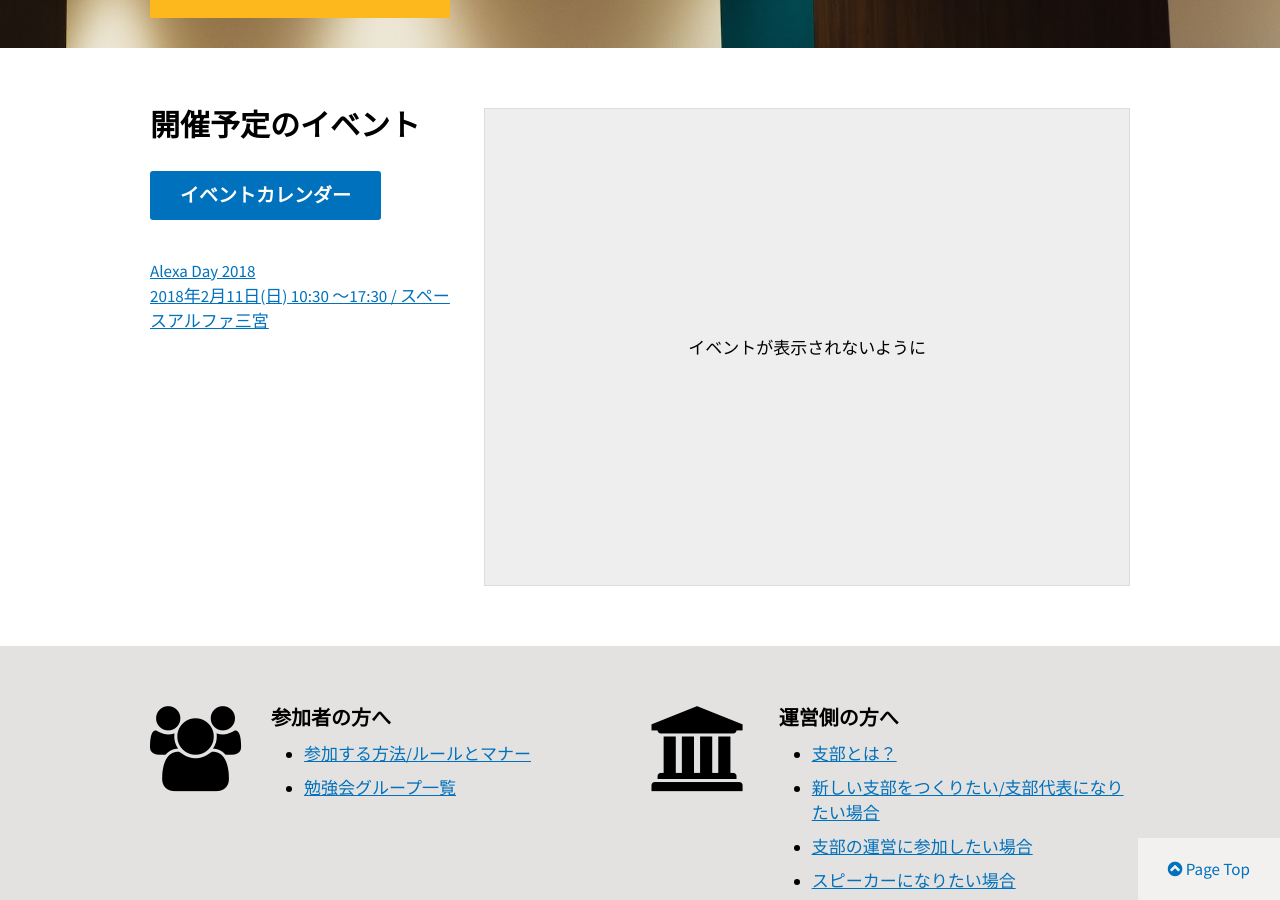
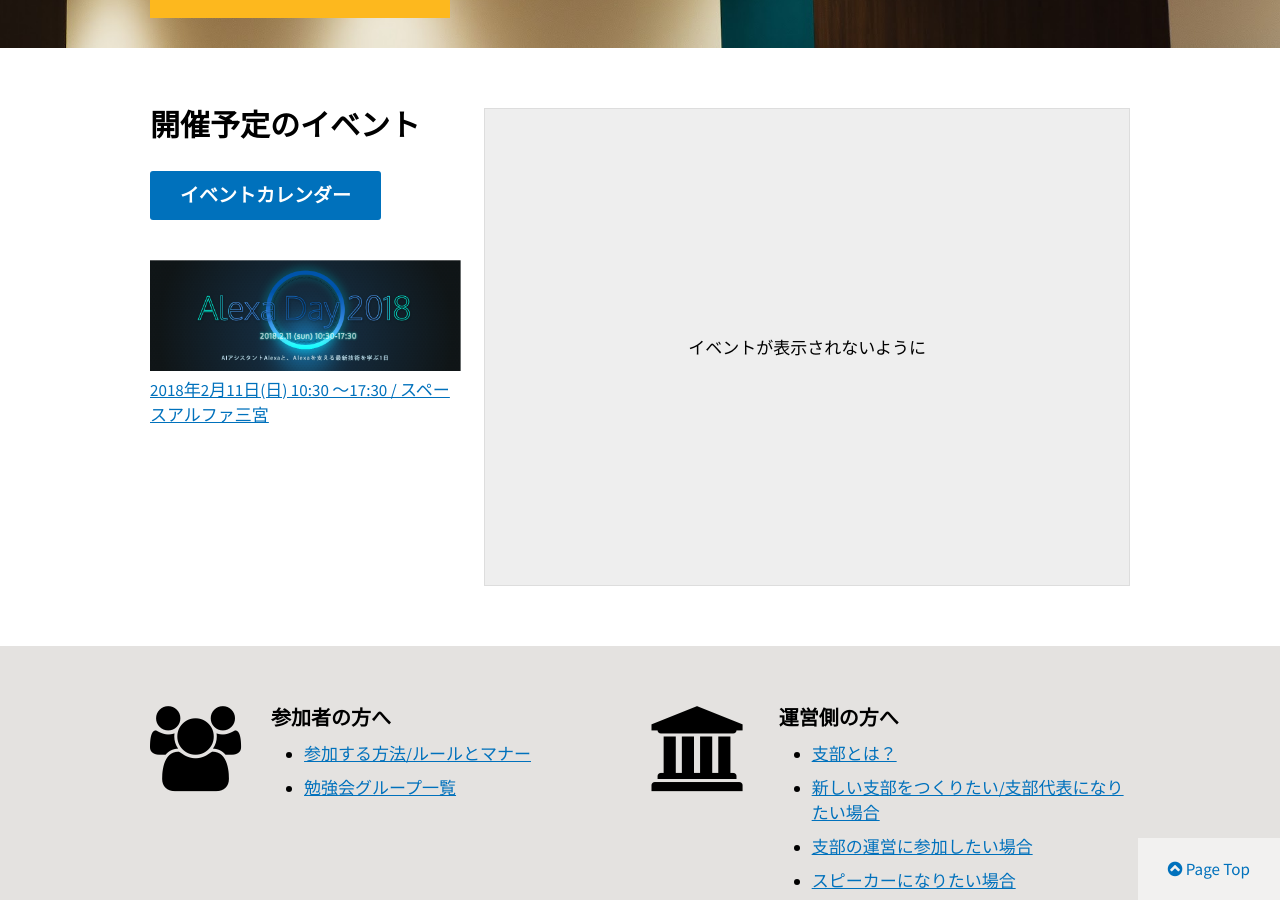
Before and after one commit to jaws-ug/jaws-ug.jp, a Jekyll site: the page built from index.md, in a window 1280 px wide and 900 px high, scrolled down 713 px. Built offline with Jekyll 4.4.1, drawn with Linux system fonts in a browser that asks for light colours; nearby versions of some CDN libraries.

Commit message:
Alexa Day 2018 のバナー追加

```diff
--- a/_includes/banner.html
+++ b/_includes/banner.html
@@ -1,3 +1,3 @@
 <!-- イベントバナー掲載エリア -->
-<a href="https://alexaday2018.jaws-ug.jp/" target="_blank">Alexa Day 2018<br>
+<a href="https://alexaday2018.jaws-ug.jp/" target="_blank"><img src="{{ site.baseurl }}/assets/images/lp/jaws-ug-alexaday-cover.png" alt="Alexa Day 2018"><br>
 2018年2月11日(日) 10:30 〜17:30 / スペースアルファ三宮</a>
```
Also changed, not shown: assets/images/lp/jaws-ug-alexaday-cover.png (added).
